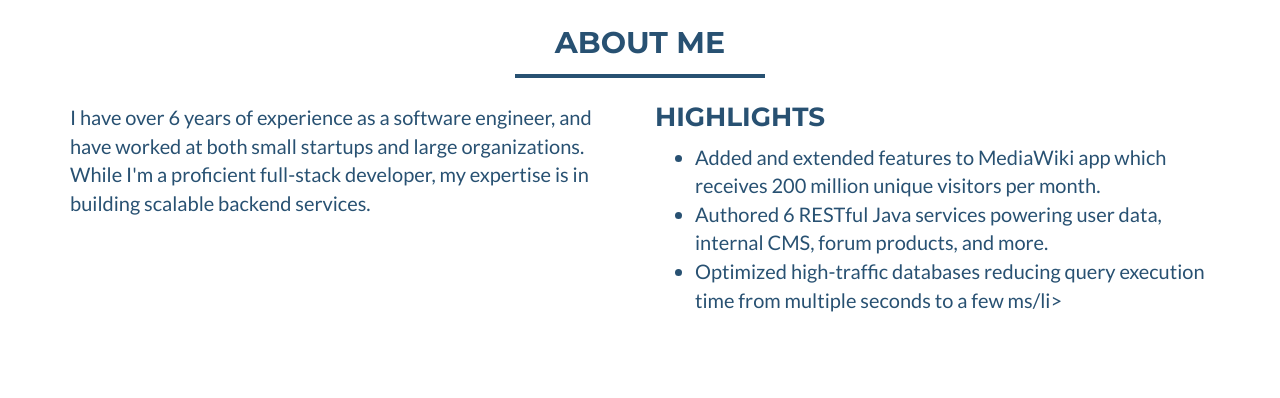
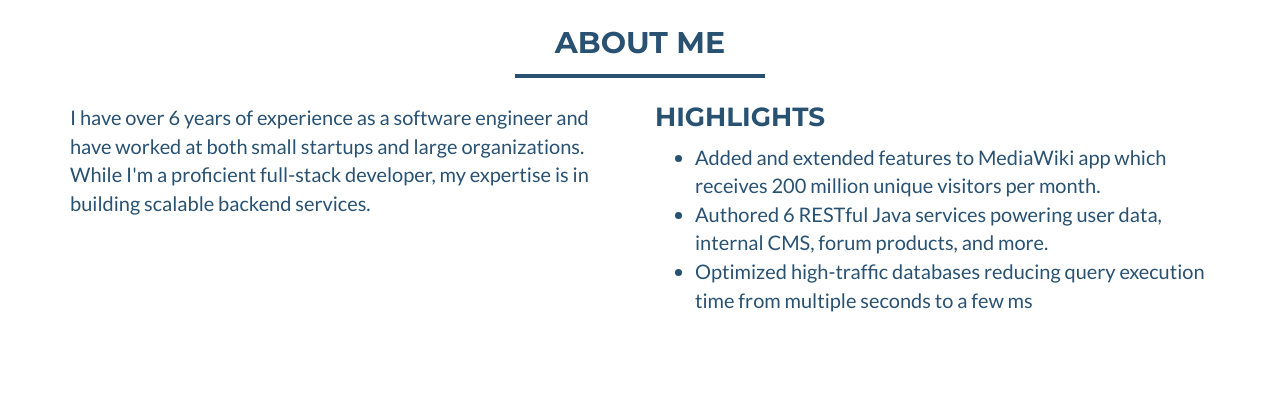
Before and after one commit to jsutterfield/jsutterfield.github.io, a Jekyll site: the page built from index.html, in a window 1280 px wide and 900 px high, scrolled down 458 px. Shown: the part 155-553 px from the top of the window. Built offline with Jekyll 4.4.1, drawn with Linux system fonts in a browser that asks for light colours.

Commit message:
Fix typo

```diff
--- a/_includes/about_me.html
+++ b/_includes/about_me.html
@@ -9,7 +9,7 @@
     <div class="row">
 	    <div class="col-sm-6">
     		<p>
-            I have over 6 years of experience as a software engineer, and have worked
+            I have over 6 years of experience as a software engineer and have worked
             at both small startups and large organizations. While I'm a proficient full-stack
             developer, my expertise is in building scalable backend services.
         </p>
@@ -21,7 +21,7 @@
 		    <ul>
     			<li>Added and extended features to MediaWiki app which receives 200 million unique visitors per month.</li>
     			<li>Authored 6 RESTful Java services powering user data, internal CMS, forum products, and more.</li>
-    			<li>Optimized high-traffic databases reducing query execution time from multiple seconds to a few ms/li>
+    			<li>Optimized high-traffic databases reducing query execution time from multiple seconds to a few ms</li>
 		    </ul>
 	    </div>
     </div>
```
